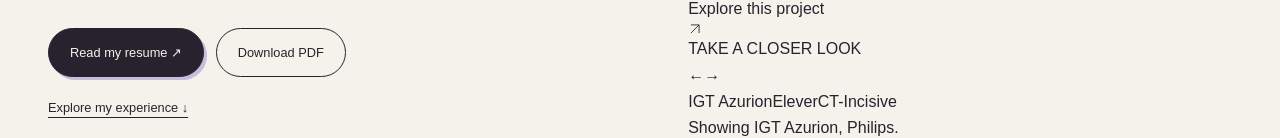
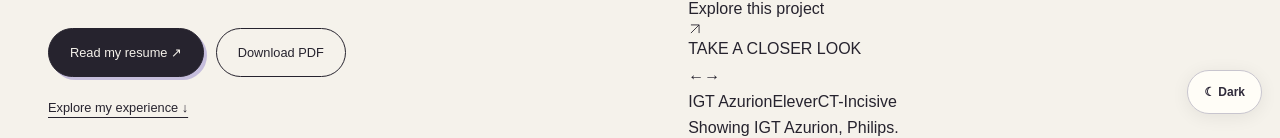
Before and after one commit to Muzammil-patel019/muzammil-portfolio, a Next.js app in the folder web/: page / in a window 1280 px wide. Shown: the part 668-806 px from the top of the page. Built offline with nearby package versions, Linux system fonts and the light colour scheme; no server answers; the database is empty.

Commit message:
Add persistent dark mode across portfolio, learning and shared plans

```diff
--- a/web/app/layout.tsx
+++ b/web/app/layout.tsx
@@ -1,3 +1,4 @@
+import { ThemeToggle } from "@/components/ThemeToggle";
 import type { Metadata } from "next";
 import "./globals.css";
 import "./refinement.css";
@@ -8,8 +9,9 @@ export const metadata: Metadata = {
 };
 export default function Layout({ children }: { children: React.ReactNode }) {
   return (
-    <html lang="en">
-      <body>{children}</body>
+    <html lang="en" suppressHydrationWarning>
+      <head><link rel="stylesheet" href="/theme.css"/><script src="/theme.js" /></head>
+      <body>{children}<ThemeToggle /></body>
     </html>
   );
 }
--- /dev/null
+++ b/web/components/ThemeToggle.tsx
@@ -0,0 +1,14 @@
+"use client";
+import { useEffect, useState } from "react";
+export function ThemeToggle() {
+  const [dark, setDark] = useState(false);
+  useEffect(() => {
+    const sync = () => setDark(document.documentElement.dataset.theme === "dark");
+    sync(); window.addEventListener("mp-theme-change", sync);
+    return () => window.removeEventListener("mp-theme-change", sync);
+  }, []);
+  return <button type="button" className="theme-toggle" data-theme-toggle="" aria-label="Toggle dark mode" aria-pressed={dark} onClick={() => {
+    const toggle = (window as Window & {mpToggleTheme?: () => void}).mpToggleTheme;
+    toggle?.();
+  }}>{dark ? "☀ Light" : "☾ Dark"}</button>;
+}
--- a/web/public/learning/index.html
+++ b/web/public/learning/index.html
@@ -1,5 +1,5 @@
 <!doctype html>
-<html lang="en"><head><meta charset="utf-8"><meta name="viewport" content="width=device-width, initial-scale=1"><title>Learning lab · Muzammil Patel</title><link rel="icon" href="../favicon.svg"><link rel="stylesheet" href="learning.css"><script src="data.js" defer></script><script src="resources.js" defer></script><script src="learning.js" defer></script></head>
+<html lang="en" data-theme-standalone><head><link rel="stylesheet" href="/theme.css"><script src="/theme.js"></script><meta charset="utf-8"><meta name="viewport" content="width=device-width, initial-scale=1"><title>Learning lab · Muzammil Patel</title><link rel="icon" href="../favicon.svg"><link rel="stylesheet" href="learning.css"><script src="data.js" defer></script><script src="resources.js" defer></script><script src="learning.js" defer></script></head>
 <body><a class="skip" href="#main">Skip to content</a><header><a class="brand" href="/">mp<span>.</span></a><a href="/">← Portfolio</a><a class="back-to-top" href="#main">Study overview ↑</a></header>
 <main id="main"><section class="hero"><p class="eyebrow">PERSONAL STUDY SPACE</p><h1>Learn. Practice. Understand.</h1><p>Python, pytest, Java and the work of a test automation engineer.</p></section>
 <nav class="study-views" aria-label="Learning sections"><button data-view="lessons" aria-pressed="true">Lessons <span>09</span></button><button data-view="videos" aria-pressed="false">Videos <span>05</span></button><button data-view="workshops" aria-pressed="false">Workshops <span>12</span></button><button data-view="interview" aria-pressed="false">Interview practice</button></nav>
--- a/web/public/learning/lab.html
+++ b/web/public/learning/lab.html
@@ -1,5 +1,5 @@
 <!doctype html>
-<html lang="en"><head><meta charset="utf-8"><meta name="viewport" content="width=device-width, initial-scale=1"><title>Learning lab · Muzammil Patel</title><link rel="icon" href="../favicon.svg"><link rel="stylesheet" href="learning.css"><script src="data.js" defer></script><script src="resources.js" defer></script><script src="learning.js" defer></script></head>
+<html lang="en" data-theme-standalone><head><link rel="stylesheet" href="/theme.css"><script src="/theme.js"></script><meta charset="utf-8"><meta name="viewport" content="width=device-width, initial-scale=1"><title>Learning lab · Muzammil Patel</title><link rel="icon" href="../favicon.svg"><link rel="stylesheet" href="learning.css"><script src="data.js" defer></script><script src="resources.js" defer></script><script src="learning.js" defer></script></head>
 <body><a class="skip" href="#main">Skip to content</a><header><a class="brand" href="/">mp<span>.</span></a><a href="/">← Portfolio</a><a class="back-to-top" href="#main">Study overview ↑</a></header>
 <main id="main"><section class="hero"><p class="eyebrow">PERSONAL STUDY SPACE</p><h1>Learn. Practice. Understand.</h1><p>Python, pytest, Java and the work of a test automation engineer.</p></section>
 <nav class="study-views" aria-label="Learning sections"><button data-view="lessons" aria-pressed="true">Lessons <span>09</span></button><button data-view="videos" aria-pressed="false">Videos <span>05</span></button><button data-view="workshops" aria-pressed="false">Workshops <span>12</span></button><button data-view="interview" aria-pressed="false">Interview practice</button></nav>
--- /dev/null
+++ b/web/public/theme.css
@@ -0,0 +1,44 @@
+.theme-toggle { position:fixed;right:18px;bottom:18px;z-index:80;display:inline-flex;align-items:center;justify-content:center;gap:7px;min-height:44px;padding:9px 16px;border:1px solid #c8c5ce;border-radius:30px;background:#fffdf7;color:#302b3b;box-shadow:0 3px 18px #00000012;font:600 12px/1.5 Arial,sans-serif;cursor:pointer; }
+.theme-toggle:focus-visible { outline:3px solid #aa92ed;outline-offset:3px; }
+body:has(.studio-actionbar) .theme-toggle { bottom:90px; }
+@media screen {
+body:has(.theme-toggle) { padding-bottom:72px; }
+html[data-theme=dark] { color-scheme:dark;--paper:#17171d;--ink:#eeeaf5;--muted:#b6b0c2;--line:#45414e;--accent:#b9a2ff;color:#eeeaf5;background:#17171d; }
+html[data-theme=dark] body { background:#17171d;color:#eeeaf5; }
+html[data-theme=dark] .theme-toggle { background:#2c2934;color:#f0eafa;border-color:#655c73; }
+html[data-theme=dark] :is(.studio,.learning-shell) { background:#17171d;color:#eeeaf5; }
+html[data-theme=dark] :is(.panel,.card,.contact-card,.test-study,.study-art,.work-showcase,.showcase-card,.showcase-art,.case-study,.project-filter,.studio-actionbar,.studio-preview-heading,.studio-preview-scroll,.learning-topbar,.visual-step,.visual-explanation,.dashboard>div,.streak-card,.lesson-goal,.terms,.prediction-game,.workshop,.video-card,.analogy,.correct-card,article#lesson,nav#lessons) { background:#25232d;color:#eeeaf5;border-color:#484151; }
+html[data-theme=dark] :is(.intro,.hero-line,.card p,.card ul,.contact-intro,.employer p,.panel p,.study-caption p,.study-foot,.meta,.storage-note,.dashboard span,.studio-preview-heading p) { color:#beb7cb; }
+html[data-theme=dark] :is(.eyebrow,h1 em,.section-heading em,.brand span,.headline-dot) { color:#baa1f3; }
+html[data-theme=dark] :is(input,textarea,select,.studio input,.studio textarea,.studio select) { background:#211f29;color:#eeeaf5;border-color:#5b5269; }
+html[data-theme=dark] :is(button,.button.secondary,.studio button,.study-views button,.option,.game-options button) { background:#302b3c;color:#f0e9fc;border-color:#655b75; }
+html[data-theme=dark] :is(.button,.studio .primary,button[aria-pressed=true]) { background:#b9a2ff;color:#211632;border-color:#b9a2ff; }
+html[data-theme=dark] :is(.tags span,.skill-badge,.skill-tag,[class*="bg-violet-100"]) { background:#342a48;color:#e1cffb;border-color:#5f4d77; }
+html[data-theme=dark] .site-header nav { background:#17171d; }
+html[data-theme=dark] :is(.plan-app,.plan-viewer) { --plan-ink:#e6f0e7;--plan-muted:#b2c3b9;--plan-line:#3c5148;color:var(--plan-ink); }
+html[data-theme=dark] .plan-app :is(.plan-box,.plan-summary>div,.plan-collection,.plan-member-toolbar,.plan-payment-review,.plan-schedule-card,.plan-invite-strip,.plan-share-result,.plan-member-cycle .plan-mini-totals) { background:#202c27;color:#e6f0e7;border-color:#3c5148; }
+html[data-theme=dark] .plan-app :is(button,input,select,textarea,.coverage-card,.plan-view-tabs) { background:#283b31;color:#e6f0e7;border-color:#546d5b; }
+html[data-theme=dark] .plan-app :is(.plan-button,button[aria-pressed=true],.coverage-card[data-selected=true],.plan-view-tabs button[aria-pressed=true]) { background:#c7df9b;color:#1c3222;border-color:#c7df9b; }
+html[data-theme=dark] .plan-app .coverage-card[data-selected=true] :is(small,.coverage-card-date) { color:#344c31; }
+html[data-theme=dark] .plan-app :is(.plan-label,p,small,.coverage-card-date,.plan-member-meta,.plan-footer,.plan-collection-meter span) { color:#b7cbbd; }
+html[data-theme=dark] .plan-app :is(.plan-credit,.plan-notice,.plan-banner,.plan-request-state,.plan-view-tabs) { background:#2b3c2b;color:#dceacb;border-color:#566949; }
+html[data-theme=dark] .plan-app :is(.plan-badge,.plan-person-avatar,.plan-group-members li>span,.plan-selected-term strong) { background:#344e39;color:#d6eac3;border-color:#628455; }
+html[data-theme=dark] .plan-app .plan-personal-summary { background:#163d32;color:#f4f9eb;border:1px solid #456b56; }
+html[data-theme=dark] .plan-app .plan-brand { color:#e6f0e7; }
+html[data-theme=dark] .plan-app .plan-summary>div:last-child { background:#173d30; }
+html[data-theme=dark] .plan-app :is(.plan-activity-grid>button,.plan-activity-legend i) { background:#344237;border-color:#4a5b4d; }
+html[data-theme=dark] .plan-app .plan-activity-grid>button[data-paid=true] { background:#83bc70;border-color:#83bc70; }
+html[data-theme=dark] .plan-app :is(.plan-status,.plan-link-options>summary) { color:#d5c699!important; }
+html[data-theme=dark] :is(.course-video,.hero aside,.trace-state,.terms li,.visual-step,.streak-card,.video-card,.workshop,.game-round) { background:#292536;color:#ede6fa;border-color:#5e4c77; }
+html[data-theme=dark] :is(.trace-code,pre,code) { background:#14161d;color:#dce5f3; }
+html[data-theme=dark] :is(.showcase-description,.showcase-date,.showcase-category,.showcase-process,.showcase-tools,.study-label,.coordinate) { color:#c9bfd9; }
+html[data-theme=dark] :is(.showcase-tools span,.showcase-picker,.trace-controls,.terms) { background:#302b3c;color:#ece4f8;border-color:#655b75; }
+html[data-theme=dark] :is(.studio-preview-column,.toolbar,#week span,.terms) { background:#25232d;color:#eeeaf5;border-color:#484151; }
+html[data-theme=dark] .plan-app :is(.plan-payment-form,.plan-inline-receipt>td,.plan-date-strip) { background:#25382e;color:#e6f0e7; }
+html[data-theme=dark] .plan-app :is(.plan-credit,.plan-older-balance) { background:#2b3c2b!important;color:#deebcc!important; }
+html[data-theme=dark] .plan-app button.plan-member-copy { color:#d5e8d3; }
+/* Resumes stay faithful to the downloadable document in both themes. */
+html[data-theme=dark] .resume-preview { color-scheme:light;background:white;color:#202124; }
+html[data-theme=dark] .resume-preview { --ink:#222b38;--muted:#555;--line:#ccc;--accent:#5540c6; }
+}
+@media print { .theme-toggle { display:none!important; } html[data-theme=dark],html[data-theme=dark] body { color-scheme:light;background:white;color:#202124;--paper:white;--ink:#202124;--muted:#555;--line:#ccc; } }
--- /dev/null
+++ b/web/public/theme.js
@@ -0,0 +1,30 @@
+(function () {
+  var root = document.documentElement, choice = null;
+  try { choice = localStorage.getItem('mp-theme'); } catch (_) {}
+  var media = window.matchMedia('(prefers-color-scheme: dark)');
+  function apply(theme) {
+    root.dataset.theme = theme;
+    window.dispatchEvent(new Event('mp-theme-change'));
+    document.querySelectorAll('[data-theme-toggle]').forEach(function (button) {
+      button.setAttribute('aria-pressed', String(theme === 'dark'));
+      button.textContent = theme === 'dark' ? '☀ Light' : '☾ Dark';
+    });
+    document.querySelectorAll('iframe').forEach(function (frame) {
+      try { if (new URL(frame.src, location.href).origin === location.origin) frame.contentWindow.postMessage({type:'mp-theme', theme:theme}, location.origin); } catch (_) {}
+    });
+  }
+  window.mpToggleTheme = function () {
+    choice = root.dataset.theme === 'dark' ? 'light' : 'dark';
+    try { localStorage.setItem('mp-theme', choice); } catch (_) {}
+    apply(choice);
+  };
+  apply(choice === 'dark' || choice === 'light' ? choice : media.matches ? 'dark' : 'light');
+  media.addEventListener('change', function () { if (choice !== 'dark' && choice !== 'light') apply(media.matches ? 'dark' : 'light'); });
+  window.addEventListener('storage', function (event) { if (event.key === 'mp-theme') { choice = event.newValue; apply(choice === 'dark' || choice === 'light' ? choice : media.matches ? 'dark' : 'light'); } });
+  window.addEventListener('message', function (event) { if (event.origin === location.origin && event.source === window.parent && event.data && event.data.type === 'mp-theme' && /^(dark|light)$/.test(event.data.theme)) { choice = event.data.theme; apply(choice); } });
+  document.addEventListener('DOMContentLoaded', function () {
+    if (root.hasAttribute('data-theme-standalone') && window.self === window.top) {
+      var button = document.createElement('button'); button.className = 'theme-toggle'; button.dataset.themeToggle = ''; button.type = 'button'; button.setAttribute('aria-label', 'Toggle dark mode'); button.addEventListener('click', window.mpToggleTheme); document.body.append(button); apply(root.dataset.theme);
+    }
+  });
+})();
```
Also changed, not shown: 1 other file (tests, documents, lock files or other folders).
